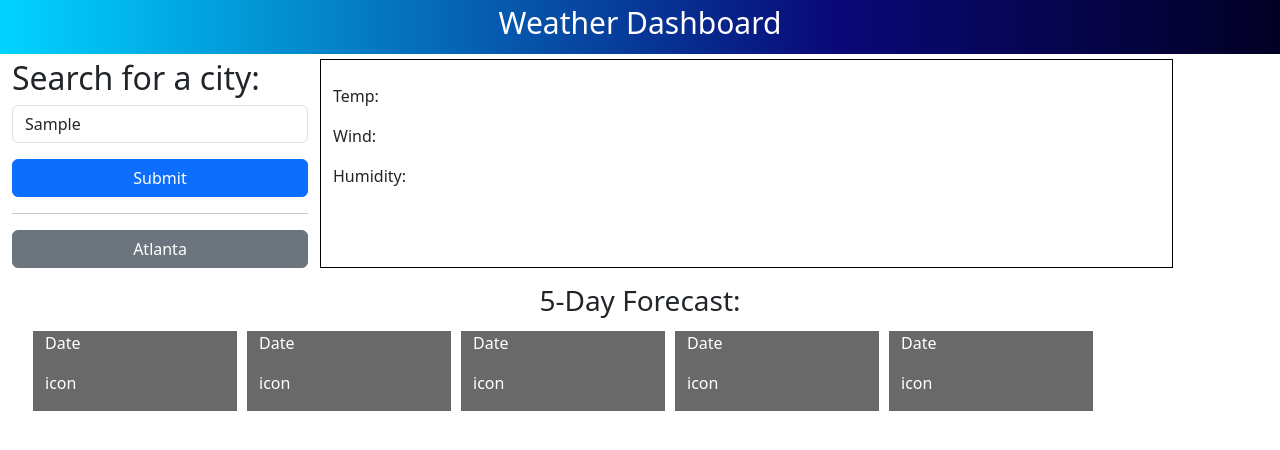
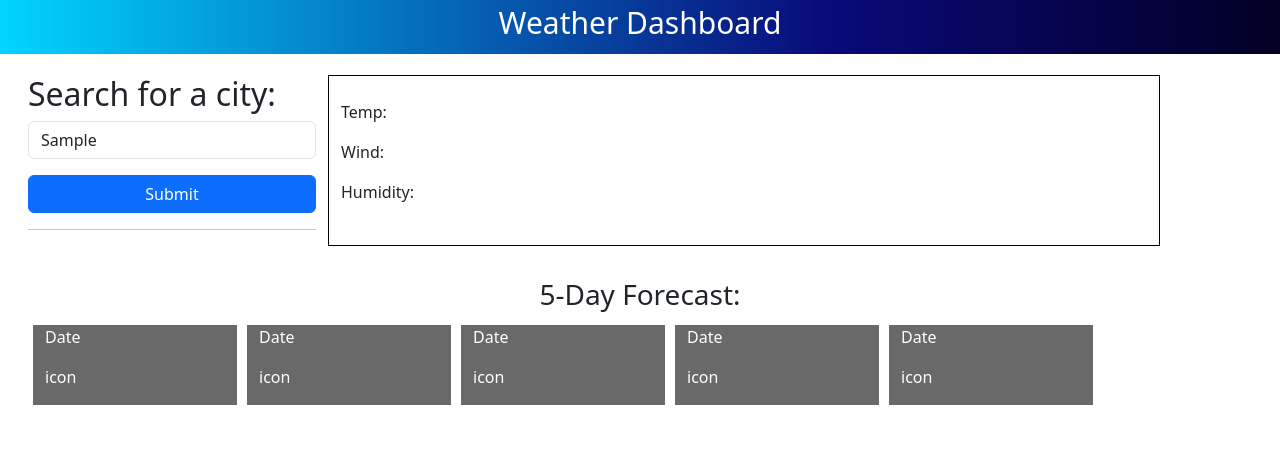
Before and after one commit to silkyjazz/weather-dashboard, a plain HTML site: page index.html in a window 1280 px wide. Both pictures are taken after typing "Sample" into the empty fields and a click on the button "Submit". Drawn offline with nearby package versions, Linux system fonts and the light colour scheme; no server answers.

```diff
--- a/index.html
+++ b/index.html
@@ -13,19 +13,19 @@
         <h1 class="text-center">Weather Dashboard</h1>
     </header>
     <div class="container-fluid">
-        <div class="row">
+        <div class="row p-3">
             <div class="col-3">
             <h2>Search for a city:</h2>
             <input class="form-control mb-3" id="searchCity" type="text" placeholder="San Diego" value="">
             <button class="col-12 btn btn-primary" id="submitBtn"
             type="button" >Submit</button>
             <hr>
-            <div>
-             <button class="col-12 btn btn-secondary" type="button" >Atlanta</button>
+            <div id="pastSearch">
+
             </div>
 
             </div>
-            <div class="col-8 city">
+            <div class="col-8 city d-none" id="cityContainer">
               <h2 id="city" class="m-3"></h2>
               <div id="temp">Temp:</div>
               <div id="wind">Wind:</div>
--- a/script.js
+++ b/script.js
@@ -3,7 +3,7 @@
 var cityText = document.getElementById("city");
 var searchCity = document.getElementById("searchCity")
 var forecast = document.getElementById("forecast")
-
+var cityContainer = document.getElementById("cityContainer");
 
 var tempText = document.getElementById("temp")
 var windText = document.getElementById("wind")
@@ -37,21 +37,24 @@
         var temperature = data.list[0].main.temp
         var wind = data.list[0].wind.speed
         var humidity = data.list[0].main.humidity
+        var icon = data.list[0].weather[0].icon
         console.log(humidity)
         console.log(temperature)
         console.log(wind)
 
-        cityText.textContent = city + "(" + today.format("MM/DD/YYYY") + ")" + "icon"
+        cityText.textContent = city + " (" + today.format("MM/DD/YYYY") + ") " + icon
         windText.textContent = "Wind: " + wind
         tempText.textContent = "Temp: " + temperature
         humidityText.textContent = "Humidity: " + humidity
+
       console.log(data);
     });
 
 
     console.log("I was clicked");
+    forecast.classList.remove("d-none")
+    cityContainer.classList.remove("d-none")
 
-    forecast.classList.remove("d-none")
 
 
   //get the searched city and display the the weather, temp, humidity, icon
```
Also changed, not shown: Assets/06-server-side-apis-homework-demo.png (added), 1 other file.
